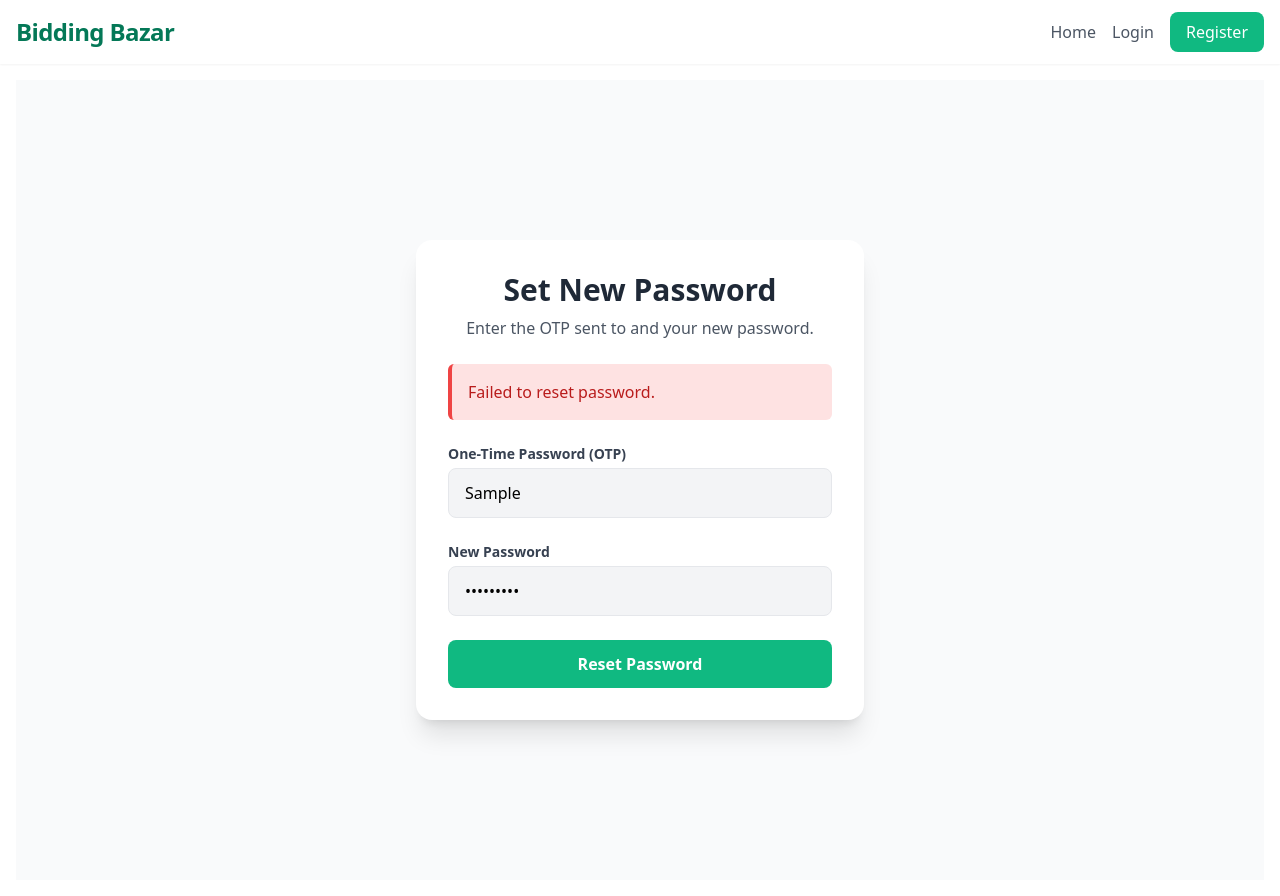
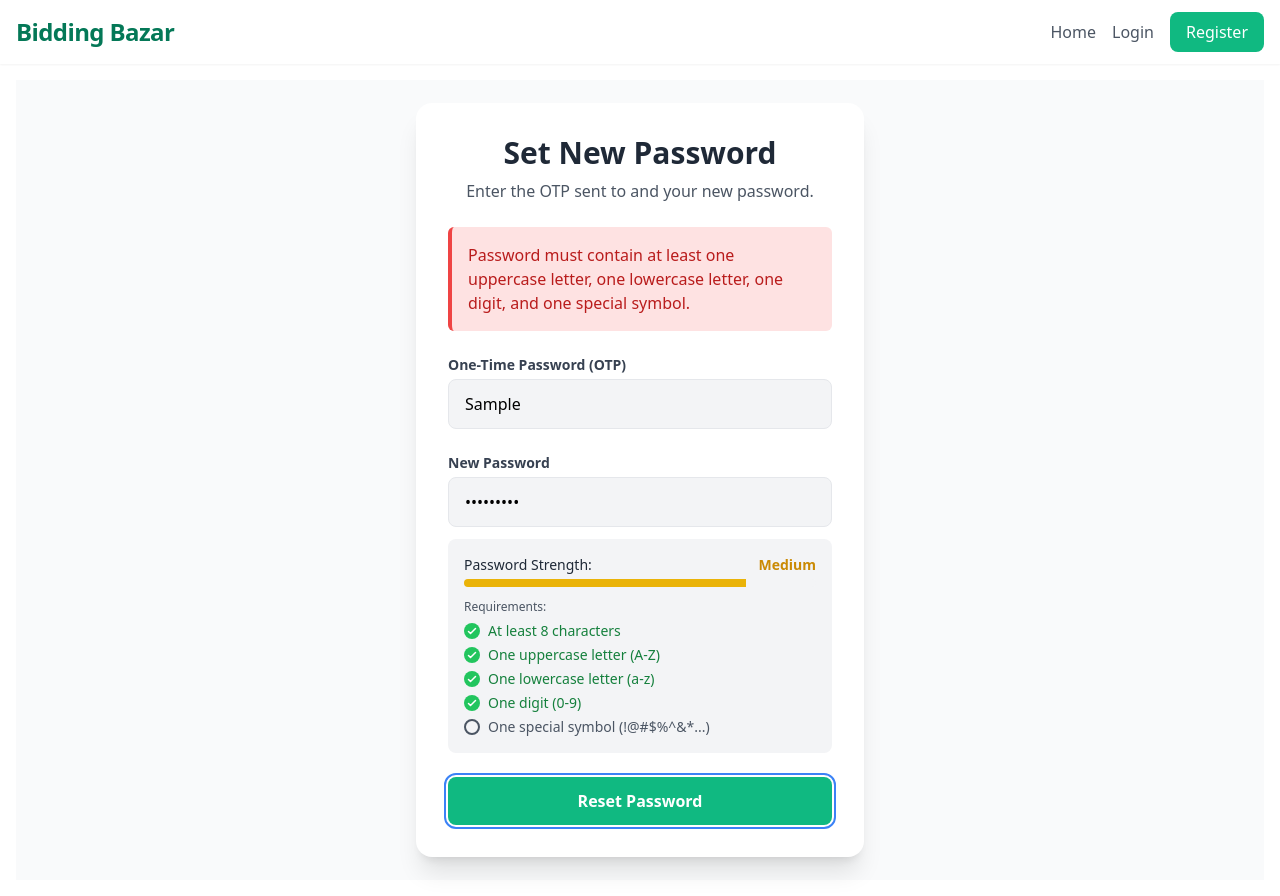
Before and after one commit to kushalkhanal/auctionghar, a React (Vite) app in the folder frontend/: page /reset-password in a window 1280 px wide. Both pictures are taken after typing "Sample", "Sample123" into the empty fields and a click on the button "Reset Password". Built offline with nearby package versions, Linux system fonts and the light colour scheme; no server answers.

Commit message:
password lentgh and complexity added

```diff
--- /dev/null
+++ b/frontend/src/components/PasswordStrengthIndicator.jsx
@@ -0,0 +1,85 @@
+import React from 'react';
+
+const PasswordStrengthIndicator = ({ password }) => {
+    // Check password requirements
+    const requirements = {
+        minLength: password.length >= 8,
+        hasUppercase: /[A-Z]/.test(password),
+        hasLowercase: /[a-z]/.test(password),
+        hasDigit: /[0-9]/.test(password),
+        hasSpecialChar: /[!@#$%^&*()_+\-=\[\]{}|;:,.<>?]/.test(password),
+    };
+
+    // Calculate strength level
+    const metRequirements = Object.values(requirements).filter(Boolean).length;
+    let strength = 'weak';
+    let strengthColor = 'bg-red-500';
+    let strengthText = 'Weak';
+
+    if (metRequirements >= 5) {
+        strength = 'strong';
+        strengthColor = 'bg-green-500';
+        strengthText = 'Strong';
+    } else if (metRequirements >= 3) {
+        strength = 'medium';
+        strengthColor = 'bg-yellow-500';
+        strengthText = 'Medium';
+    }
+
+    // Only show indicator if password has content
+    if (!password) return null;
+
+    return (
+        <div className="mt-3 p-4 bg-neutral-light rounded-lg space-y-3">
+            {/* Strength Meter */}
+            <div className="space-y-1">
+                <div className="flex justify-between items-center text-sm">
+                    <span className="font-medium text-neutral-darkest">Password Strength:</span>
+                    <span className={`font-semibold ${strength === 'strong' ? 'text-green-600' :
+                            strength === 'medium' ? 'text-yellow-600' :
+                                'text-red-600'
+                        }`}>
+                        {strengthText}
+                    </span>
+                </div>
+                <div className="w-full h-2 bg-neutral-light rounded-full overflow-hidden">
+                    <div
+                        className={`h-full ${strengthColor} transition-all duration-300 ease-in-out`}
+                        style={{ width: `${(metRequirements / 5) * 100}%` }}
+                    />
+                </div>
+            </div>
+
+            {/* Requirements Checklist */}
+            <div className="space-y-1.5">
+                <p className="text-xs font-medium text-neutral-dark">Requirements:</p>
+                <div className="space-y-1">
+                    <RequirementItem met={requirements.minLength} text="At least 8 characters" />
+                    <RequirementItem met={requirements.hasUppercase} text="One uppercase letter (A-Z)" />
+                    <RequirementItem met={requirements.hasLowercase} text="One lowercase letter (a-z)" />
+                    <RequirementItem met={requirements.hasDigit} text="One digit (0-9)" />
+                    <RequirementItem met={requirements.hasSpecialChar} text="One special symbol (!@#$%^&*...)" />
+                </div>
+            </div>
+        </div>
+    );
+};
+
+// Helper component for requirement items
+const RequirementItem = ({ met, text }) => (
+    <div className="flex items-center gap-2 text-sm">
+        <div className={`flex-shrink-0 w-4 h-4 rounded-full flex items-center justify-center transition-all duration-200 ${met ? 'bg-green-500' : 'bg-neutral-light border-2 border-neutral-dark'
+            }`}>
+            {met && (
+                <svg className="w-3 h-3 text-white" fill="none" viewBox="0 0 24 24" stroke="currentColor">
+                    <path strokeLinecap="round" strokeLinejoin="round" strokeWidth={3} d="M5 13l4 4L19 7" />
+                </svg>
+            )}
+        </div>
+        <span className={`transition-colors duration-200 ${met ? 'text-green-700 font-medium' : 'text-neutral-dark'}`}>
+            {text}
+        </span>
+    </div>
+);
+
+export default PasswordStrengthIndicator;
--- a/frontend/src/pages/Register.jsx
+++ b/frontend/src/pages/Register.jsx
@@ -1,6 +1,7 @@
 import React, { useState } from 'react';
 import { Link, useNavigate } from 'react-router-dom';
 import api from '../api/axiosConfig';
+import PasswordStrengthIndicator from '../components/PasswordStrengthIndicator';
 
 export default function Register() {
   const navigate = useNavigate();
@@ -27,9 +28,17 @@ export default function Register() {
     setLoading(true);
 
     // 1. Client-Side Validation (gives immediate feedback)
-    if (password.length < 6) {
-        setError('Password must be at least 6 characters long.');
+    if (password.length < 8) {
+      setError('Password must be at least 8 characters long.');
       setLoading(false); // Stop loading
+      return;
+    }
+
+    // Validate password complexity
+    const passwordRegex = /^(?=.*[a-z])(?=.*[A-Z])(?=.*\d)(?=.*[!@#$%^&*()_+\-=\[\]{}|;:,.<>?]).{8,}$/;
+    if (!passwordRegex.test(password)) {
+      setError('Password must contain at least one uppercase letter, one lowercase letter, one digit, and one special symbol.');
+      setLoading(false);
       return;
     }
 
@@ -87,7 +96,20 @@ export default function Register() {
             title="Please enter a 10-digit mobile number"
           />
           <input type="email" name="email" value={email} onChange={onChange} placeholder="Email Address" className="w-full px-4 py-3 bg-neutral-light border-neutral-light rounded-lg focus:outline-none focus:ring-2 focus:ring-primary" required />
-            <input type="password" name="password" minLength="6" onChange={onChange} placeholder="Password (min. 6 characters)" className="w-full px-4 py-3 bg-neutral-light border-neutral-light rounded-lg" required />
+
+          <div>
+            <input
+              type="password"
+              name="password"
+              value={password}
+              minLength="8"
+              onChange={onChange}
+              placeholder="Password (min. 8 characters)"
+              className="w-full px-4 py-3 bg-neutral-light border-neutral-light rounded-lg focus:outline-none focus:ring-2 focus:ring-primary"
+              required
+            />
+            <PasswordStrengthIndicator password={password} />
+          </div>
 
           <button
             type="submit"
--- a/frontend/src/pages/ResetPasswordPage.jsx
+++ b/frontend/src/pages/ResetPasswordPage.jsx
@@ -3,6 +3,7 @@
 import React, { useState, useEffect } from 'react';
 import { useNavigate, useLocation } from 'react-router-dom';
 import api from '../api/axiosConfig';
+import PasswordStrengthIndicator from '../components/PasswordStrengthIndicator';
 
 const ResetPasswordPage = () => {
     const navigate = useNavigate();
@@ -29,6 +30,21 @@ const ResetPasswordPage = () => {
         setLoading(true);
         setError('');
         setMessage('');
+
+        // Validate password complexity on client side
+        if (newPassword.length < 8) {
+            setError('Password must be at least 8 characters long.');
+            setLoading(false);
+            return;
+        }
+
+        const passwordRegex = /^(?=.*[a-z])(?=.*[A-Z])(?=.*\d)(?=.*[!@#$%^&*()_+\-=\[\]{}|;:,.<>?]).{8,}$/;
+        if (!passwordRegex.test(newPassword)) {
+            setError('Password must contain at least one uppercase letter, one lowercase letter, one digit, and one special symbol.');
+            setLoading(false);
+            return;
+        }
+
         try {
             const response = await api.post('/auth/reset-password', { otp, email, newPassword });
             setMessage(response.data.message + " Redirecting to login...");
@@ -58,7 +74,17 @@ const ResetPasswordPage = () => {
                     </div>
                     <div>
                         <label htmlFor="newPassword" className="block text-sm font-semibold text-gray-700">New Password</label>
-                        <input type="password" id="newPassword" value={newPassword} minLength="6" onChange={(e) => setNewPassword(e.target.value)} className="mt-1 w-full px-4 py-3 bg-neutral-light border rounded-lg" required />
+                        <input
+                            type="password"
+                            id="newPassword"
+                            value={newPassword}
+                            minLength="8"
+                            onChange={(e) => setNewPassword(e.target.value)}
+                            placeholder="Password (min. 8 characters)"
+                            className="mt-1 w-full px-4 py-3 bg-neutral-light border rounded-lg focus:outline-none focus:ring-2 focus:ring-primary"
+                            required
+                        />
+                        <PasswordStrengthIndicator password={newPassword} />
                     </div>
                     <button type="submit" disabled={loading} className="w-full py-3 font-semibold text-white bg-primary rounded-lg hover:bg-primary-dark disabled:bg-gray-400">
                         {loading ? 'Resetting...' : 'Reset Password'}
```
Also changed, not shown: 2 other files (tests, documents, lock files or other folders). Lines whose indentation alone changed are shown as unchanged.
